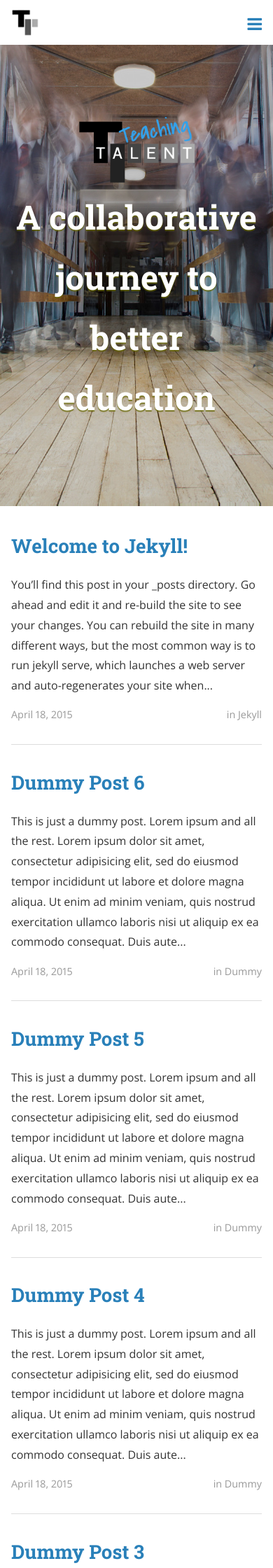
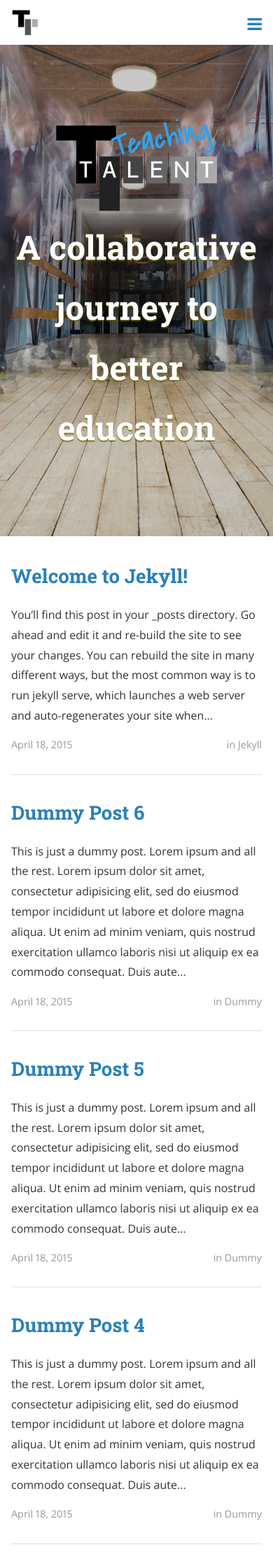
Before and after one commit to Teaching-Talent/teaching-talent.github.io, a Jekyll site: the page built from index.html, in a window 390 px wide. Shown: the top 2240 px of the page at 70% size. Built offline with Jekyll 4.4.1, drawn with Linux system fonts in a browser that asks for light colours; nearby versions of some CDN libraries; the list of posts is cut into pages by our own code; a style sheet for code colours, icons or effects is not loaded.

Commit message:
Updated Mobile Logo Size

```diff
--- a/_sass/_layout.scss
+++ b/_sass/_layout.scss
@@ -85,7 +85,7 @@ pre code.hljs {
 		}
 		.logo {
 			width: auto;
-			max-width: 50%;
+			max-width: 70%;
 		}
 	}
 	.scrim {
```
